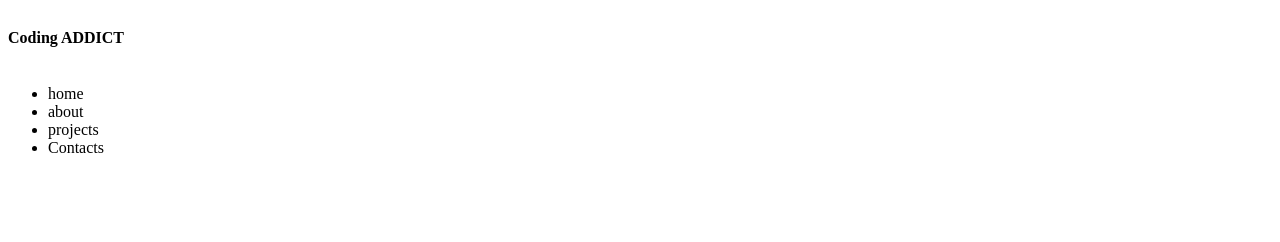
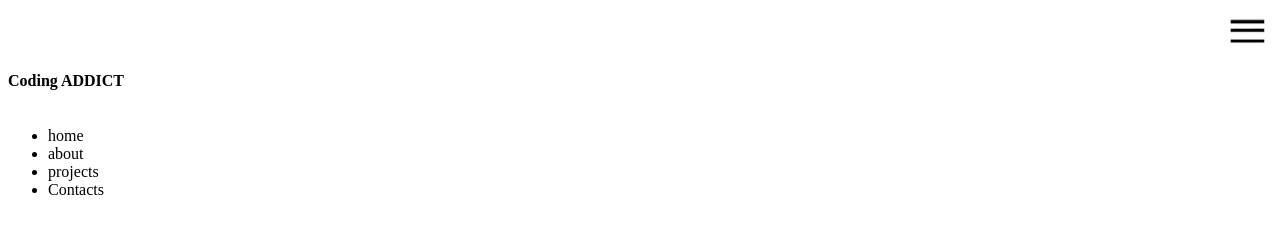
Before and after one commit to samade747/WebsiteSideBar-USA, a plain HTML site: page index.html in a window 1280 px wide. Shown: the top 242 px of the page. Drawn offline with Linux system fonts and the light colour scheme.

Commit message:
11454163

```diff
--- a/index.html
+++ b/index.html
@@ -7,6 +7,13 @@
     <link rel="stylesheet" href="style.css">
 </head>
 <body>
+    <div>
+        <div class="toggle-btn" style="display: flex; flex-direction: row-reverse;">
+            <img src="./images/click.png" alt="" width="50rem">
+        </div>
+    </div>
+
+
     <div class="sideBar" style="display: flex; flex-direction: column;">
 
         <div class="logo-one">
@@ -33,9 +40,7 @@
 
 
 
-    <div class="toggle-btn">
-        <img src="./images/click.png" alt="" width="50rem">
-    </div>
+
 
 
 
```
Also changed, not shown: images/click.png (added), images/facebook.png (added), images/link.png (added), images/twt.png (added).
